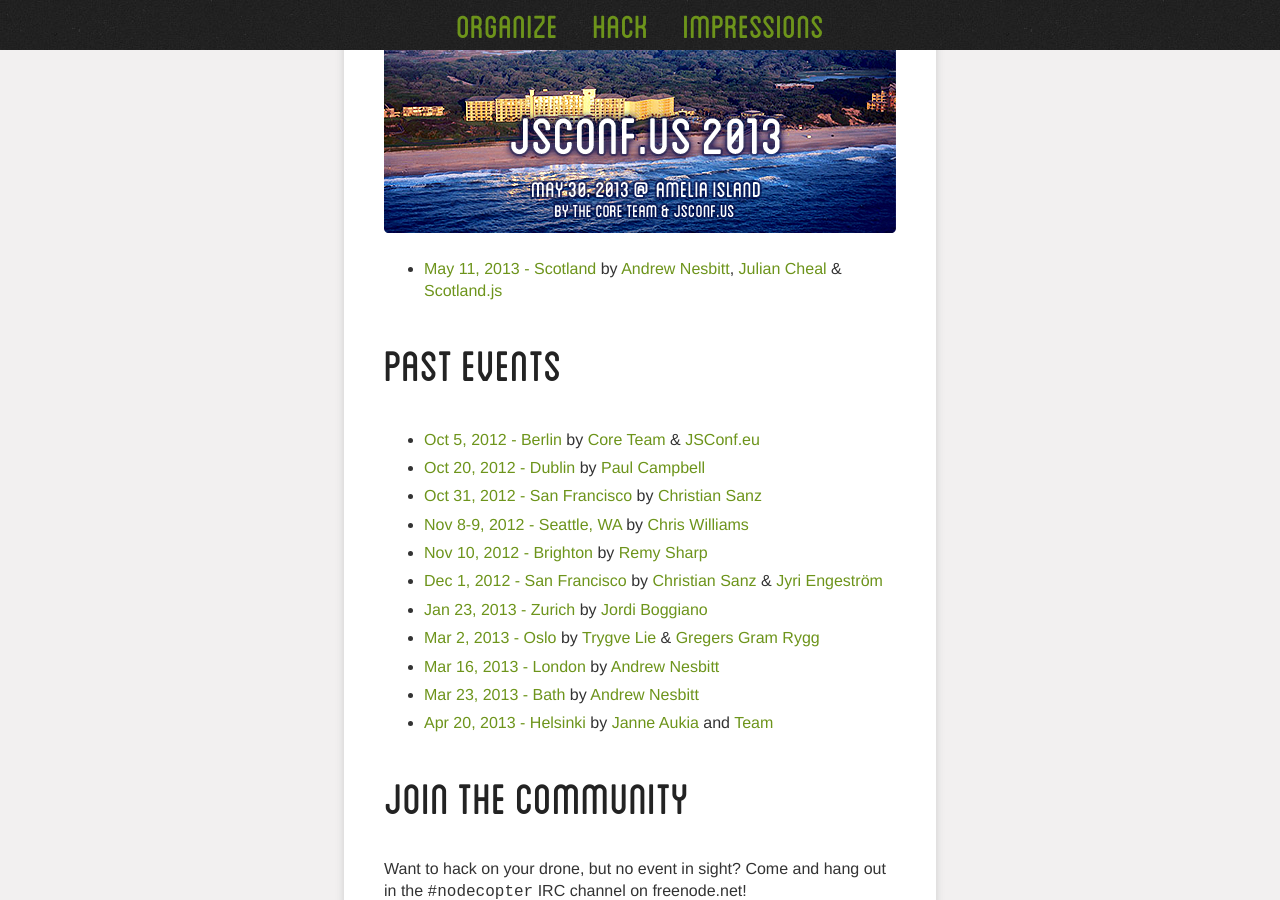
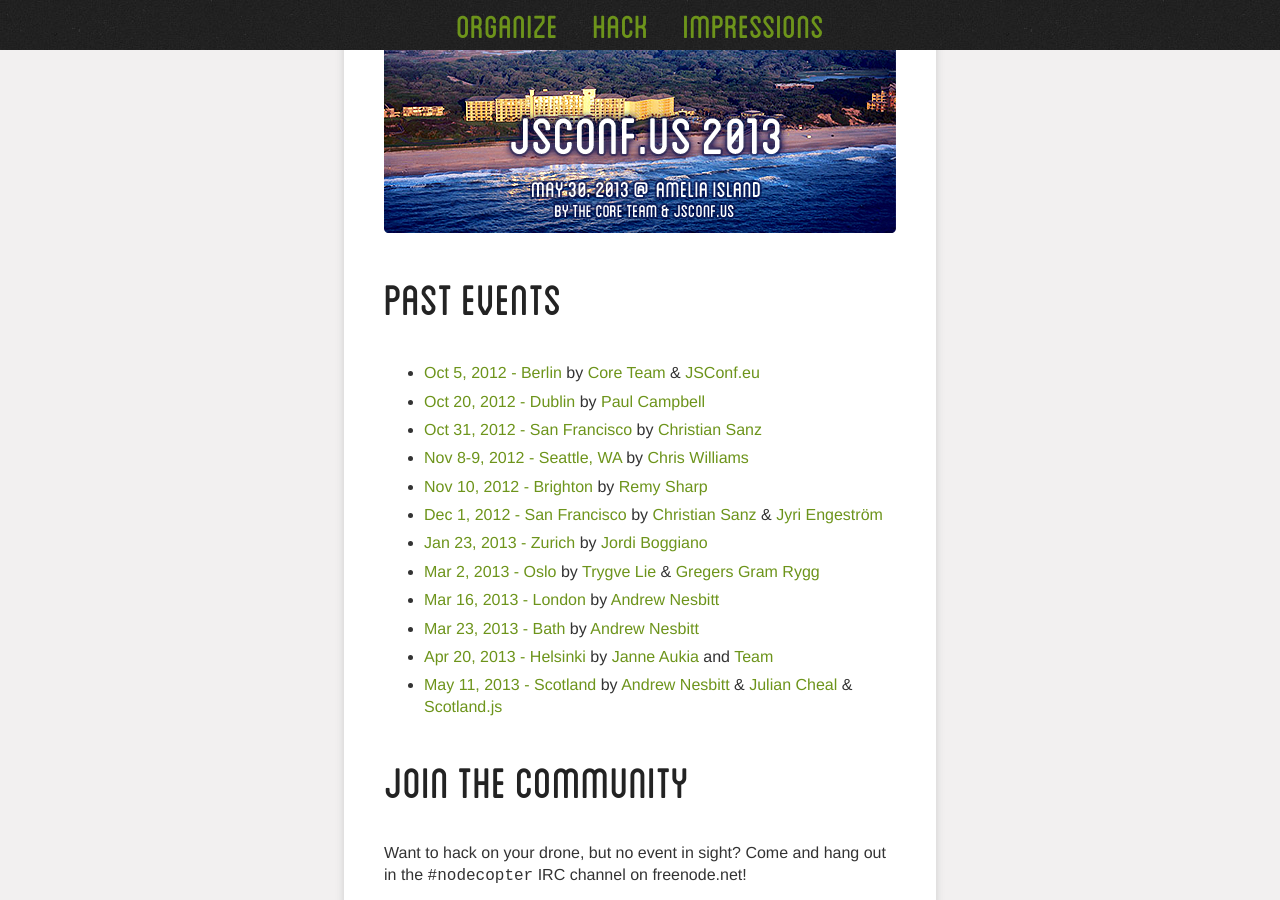
Before and after one commit to nodecopter/nodecopter.com, a Jekyll site: the page built from index.md, in a window 1280 px wide and 900 px high, scrolled down 479 px. Built offline with Jekyll 4.4.1, drawn with Linux system fonts in a browser that asks for light colours; Markdown is read by kramdown in place of the engine named in the settings.

```diff
--- a/index.md
+++ b/index.md
@@ -10,10 +10,6 @@ introText: |
 <h2 id="upcoming-events"><a href="#upcoming-events">Upcoming Events</a></h2>
 <div class="upcoming-events">
   <a href="/2013/amelia-island/may-30"><img src="img/jsconfus-location.png" /></a>
-
-  <ul>
-  <li><a href="/2013/scotland/may-11">May 11, 2013 - Scotland</a> by <a href="https://twitter.com/teabass">Andrew Nesbitt</a>, <a href="https://twitter.com/juliancheal">Julian Cheal</a> &amp; <a href="http://scotlandjs.com/">Scotland.js</a></li>
-  </ul>
 </div>
 
 <h2 id="past-events"><a href="#past-events">Past Events</a></h2>
```
Also changed, not shown: other parts of index.md (+1 -0 lines).
